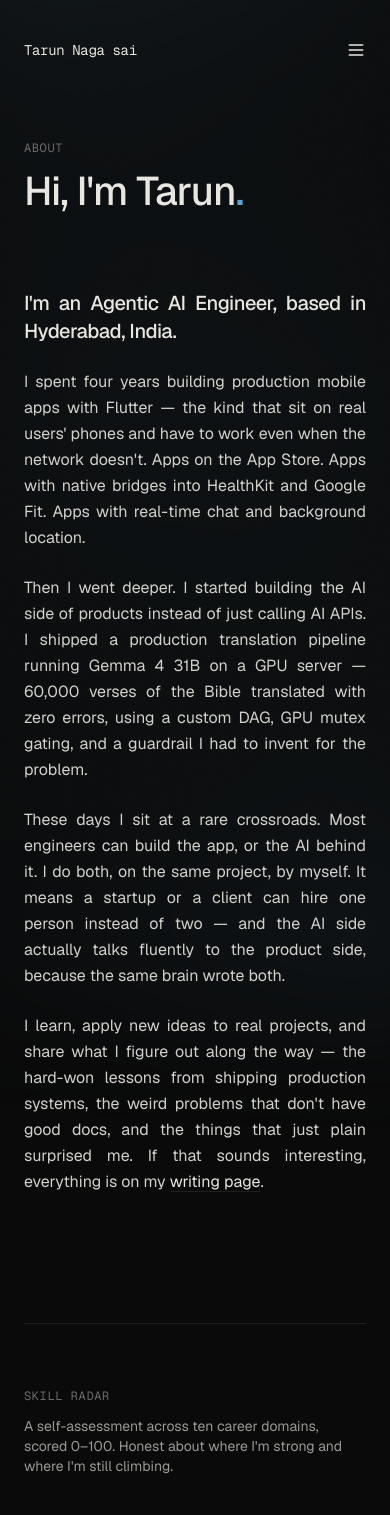
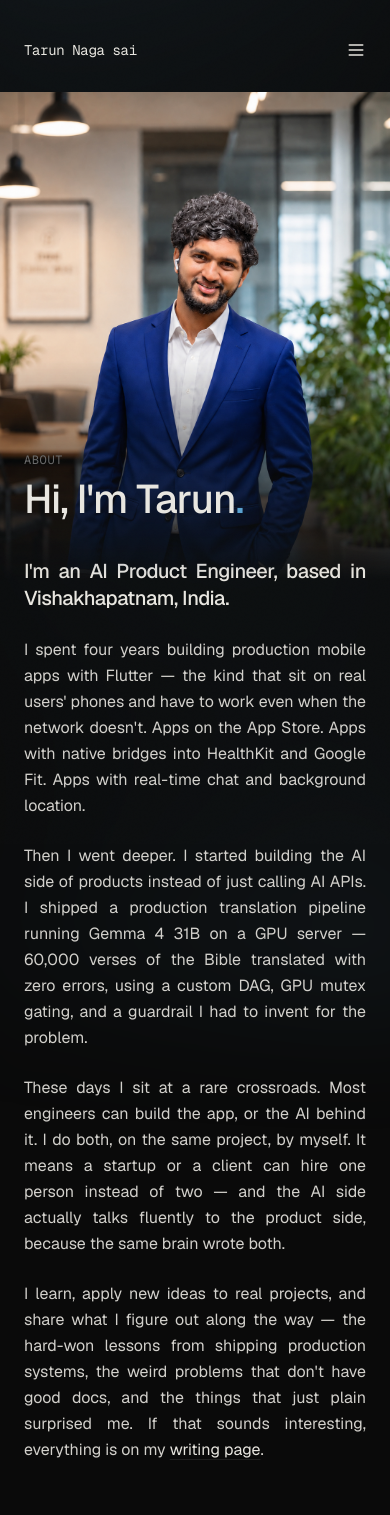
Before and after one commit to TarunNagaSai/TarunNagaSai, a Next.js app: page /about in a window 390 px wide. Shown: the top 1515 px of the page. Built offline with nearby package versions, Linux system fonts and the light colour scheme.

Commit message:
feat: add MobileHero component for mobile layout; enhance ServicesPage with skill anchors and links; update services data structure

```diff
--- a/app/about/page.tsx
+++ b/app/about/page.tsx
@@ -1,9 +1,10 @@
 import type { Metadata } from 'next';
+import Image from 'next/image';
 import { Container } from '@/components/layout/Container';
 import { Reveal } from '@/components/ui/Reveal';
 import { Tag } from '@/components/ui/Tag';
 import { ArrowLink } from '@/components/ui/ArrowLink';
-import { SkillRadar } from '@/components/about/SkillRadar';
+import { MobileHero } from '@/components/about/MobileHero';
 
 export const metadata: Metadata = {
   title: 'About',
@@ -13,6 +14,7 @@ export const metadata: Metadata = {
 const SKILLS = [
   {
     group: 'AI / LLM / Inference',
+    anchor: 'ai-llm',
     items: [
       'vLLM (PagedAttention, KV cache)',
       'Gemma 4 31B · Gemma 4 E2B',
@@ -26,6 +28,7 @@ const SKILLS = [
   },
   {
     group: 'LLM Fine-tuning',
+    anchor: 'llm-finetuning',
     items: [
       'Unsloth (LoRA · QLoRA)',
       'PEFT · TRL (SFTTrainer)',
@@ -37,6 +40,7 @@ const SKILLS = [
   },
   {
     group: 'Mobile',
+    anchor: 'mobile',
     items: [
       'Flutter (4+ years)',
       'Dart',
@@ -50,10 +54,12 @@ const SKILLS = [
   },
   {
     group: 'Backend',
+    anchor: 'backend',
     items: ['NestJS', 'Prisma', 'Laravel', 'PHP 8.1+', 'REST API design', 'MySQL · PostgreSQL', 'Supabase'],
   },
   {
     group: 'Deployments',
+    anchor: 'deployments',
     items: [
       'VPS / Server deployment (SSH · git · rsync)',
       'Vercel',
@@ -61,14 +67,23 @@ const SKILLS = [
       'Google Cloud Platform (GCP)',
       'Docker',
     ],
-  }
+  },
+  {
+    group: 'Frontend',
+    anchor: 'frontend',
+    items: ['Next.js', 'TypeScript', 'Tailwind CSS', 'Tauri', 'PWA (Service Workers, IndexedDB)'],
+  },
 ];
 
 export default function AboutPage() {
   return (
     <div className="pt-12 pb-16">
       <Container size="wide">
-        <div className="mb-20 max-w-3xl">
+        {/* Mobile hero: full-bleed portrait that dissolves on scroll while the heading rises */}
+        <MobileHero />
+
+        {/* Desktop heading */}
+        <div className="hidden lg:block mb-20 max-w-3xl">
           <p className="font-mono text-xs text-muted tracking-wider uppercase mb-4">
             About
           </p>
@@ -77,10 +92,12 @@ export default function AboutPage() {
           </h1>
         </div>
 
+        <div className="grid grid-cols-1 lg:grid-cols-12 gap-10 lg:gap-16 items-start">
+          <div className="lg:col-span-7 order-2 lg:order-1">
             <Reveal>
               <div className="prose-custom max-w-2xl">
                 <p className="text-xl sm:text-2xl text-fg font-medium leading-snug tracking-tight">
-              I'm an Agentic AI Engineer, based in Hyderabad, India.
+                  I'm an AI Product Engineer, based in Vishakhapatnam, India.
                 </p>
                 <p>
                   I spent four years building production mobile apps with Flutter —
@@ -115,26 +132,26 @@ export default function AboutPage() {
                 </p>
               </div>
             </Reveal>
-
-        <section className="mt-32 border-t border-border pt-16">
-          <div className="grid grid-cols-1 sm:grid-cols-12 gap-10 mb-16">
-            <div className="sm:col-span-4 md:col-span-3">
-              <p className="font-mono text-xs text-muted tracking-wider uppercase">
-                Skill radar
-              </p>
-              <p className="mt-3 text-sm text-subtle max-w-xs">
-                A self-assessment across ten career domains, scored 0–100.
-                Honest about where I'm strong and where I'm still climbing.
-              </p>
           </div>
-            <div className="sm:col-span-8 md:col-span-9">
+          <div className="hidden lg:block lg:col-span-5 lg:order-2">
             <Reveal>
-                <SkillRadar />
+              {/* Desktop: full portrait fading in from the left */}
+              <div className="relative aspect-[3/4] w-full lg:translate-x-10 [mask-image:linear-gradient(to_right,transparent,black_45%)] [-webkit-mask-image:linear-gradient(to_right,transparent,black_45%)]">
+                <Image
+                  src="/tarun.png"
+                  alt="Tarun NagaSai"
+                  fill
+                  sizes="40vw"
+                  className="object-cover object-top"
+                  priority
+                />
+              </div>
             </Reveal>
           </div>
         </div>
 
-          <div className="grid grid-cols-1 sm:grid-cols-12 gap-10 border-t border-border pt-16">
+        <section className="mt-32 border-t border-border pt-16">
+          <div className="grid grid-cols-1 sm:grid-cols-12 gap-10">
             <div className="sm:col-span-4 md:col-span-3">
               <p className="font-mono text-xs text-muted tracking-wider uppercase">
                 Skills
@@ -153,7 +170,7 @@ export default function AboutPage() {
             <div className="sm:col-span-8 md:col-span-9 space-y-10">
               {SKILLS.map((g, i) => (
                 <Reveal key={g.group} delay={Math.min(i * 0.04, 0.16)}>
-                  <h3 className="text-xs font-mono uppercase tracking-wider text-muted mb-4">
+                  <h3 id={g.anchor} className="text-xs font-mono uppercase tracking-wider text-muted mb-4">
                     {g.group}
                   </h3>
                   <div className="flex flex-wrap gap-1.5">
--- a/app/services/page.tsx
+++ b/app/services/page.tsx
@@ -1,4 +1,5 @@
 import type { Metadata } from 'next';
+import Link from 'next/link';
 import { Container } from '@/components/layout/Container';
 import { Reveal } from '@/components/ui/Reveal';
 import { ArrowLink } from '@/components/ui/ArrowLink';
@@ -59,6 +60,13 @@ export default function ServicesPage() {
                       </li>
                     ))}
                   </ul>
+                  <Link
+                    href={`/about#${service.skillAnchor}`}
+                    className="inline-flex items-center gap-1.5 mt-6 font-mono text-xs uppercase tracking-wider text-muted border border-border px-3 py-1.5 hover:text-fg hover:border-fg transition-colors"
+                  >
+                    Skills
+                    <span aria-hidden="true">↗</span>
+                  </Link>
                 </div>
               </div>
             </Reveal>
--- /dev/null
+++ b/components/about/MobileHero.tsx
@@ -0,0 +1,47 @@
+'use client';
+
+import Image from 'next/image';
+import { motion, useScroll, useTransform, useReducedMotion } from 'framer-motion';
+
+/**
+ * Mobile-only hero. Full-bleed portrait that dissolves as the user starts
+ * scrolling while the heading rises up over it. Desktop uses the static
+ * side-by-side layout in the page itself (this is `lg:hidden`).
+ */
+export function MobileHero() {
+  const reduce = useReducedMotion();
+  const { scrollY } = useScroll();
+
+  // Play out over roughly the first third of a screen of scrolling.
+  // The image counter-scrolls 1:1 so it appears pinned in place while it
+  // zooms out and fades into the background; the content scrolls up over it.
+  const imageY = useTransform(scrollY, [0, 300], [0, 300]);
+  const imageOpacity = useTransform(scrollY, [0, 300], [1, 0]);
+  const imageScale = useTransform(scrollY, [0, 300], [1, 0.92]);
+
+  return (
+    <div className="lg:hidden -mx-6 sm:-mx-8 -mt-12 mb-10">
+      <motion.div
+        style={reduce ? undefined : { opacity: imageOpacity, scale: imageScale, y: imageY }}
+        className="relative z-0 aspect-[4/5] w-full origin-center [mask-image:linear-gradient(to_bottom,black_55%,transparent)] [-webkit-mask-image:linear-gradient(to_bottom,black_55%,transparent)]"
+      >
+        <Image
+          src="/tarun.png"
+          alt="Tarun NagaSai"
+          fill
+          sizes="100vw"
+          className="object-cover object-top"
+          priority
+        />
+      </motion.div>
+      <div className="relative z-10 -mt-32 px-6 sm:px-8">
+        <p className="font-mono text-xs text-muted tracking-wider uppercase mb-3">
+          About
+        </p>
+        <h1 className="text-display font-medium tracking-tight">
+          Hi, I'm Tarun<span className="text-accent">.</span>
+        </h1>
+      </div>
+    </div>
+  );
+}
--- a/lib/services.ts
+++ b/lib/services.ts
@@ -9,6 +9,7 @@ export interface Service {
   tagline: string;
   description: string;
   outcomes: string[];
+  skillAnchor: string;
 }
 
 export const services: Service[] = [
@@ -23,6 +24,7 @@ export const services: Service[] = [
       'Models tuned to your domain',
       'Traffic based resource usage',
     ],
+    skillAnchor: 'ai-llm',
   },
   {
     title: 'Mobile App Development',
@@ -35,6 +37,7 @@ export const services: Service[] = [
       'UI with smooth animations',
       'iOS and Android app deployments',
     ],
+    skillAnchor: 'mobile',
   },
   {
     title: 'Full-Stack Web Development',
@@ -47,6 +50,7 @@ export const services: Service[] = [
       'Responsive UI Design-system',
       'Installable, offline-capable PWAs',
     ],
+    skillAnchor: 'frontend',
   },
   {
     title: 'Backend & Data Engineering',
@@ -58,8 +62,8 @@ export const services: Service[] = [
       'Multi database support',
       'Serverless for best use cases',
       'MCP servers for AI to communicate',
-
     ],
+    skillAnchor: 'backend',
   },
   {
     title: 'Deployments',
@@ -72,5 +76,6 @@ export const services: Service[] = [
       'Servers that can roll back anytime',
       'Multi staged (dev, test, production) deployments',
     ],
+    skillAnchor: 'deployments',
   },
 ];
```
Also changed, not shown: public/tarun.png (added). Lines whose indentation alone changed are shown as unchanged.
